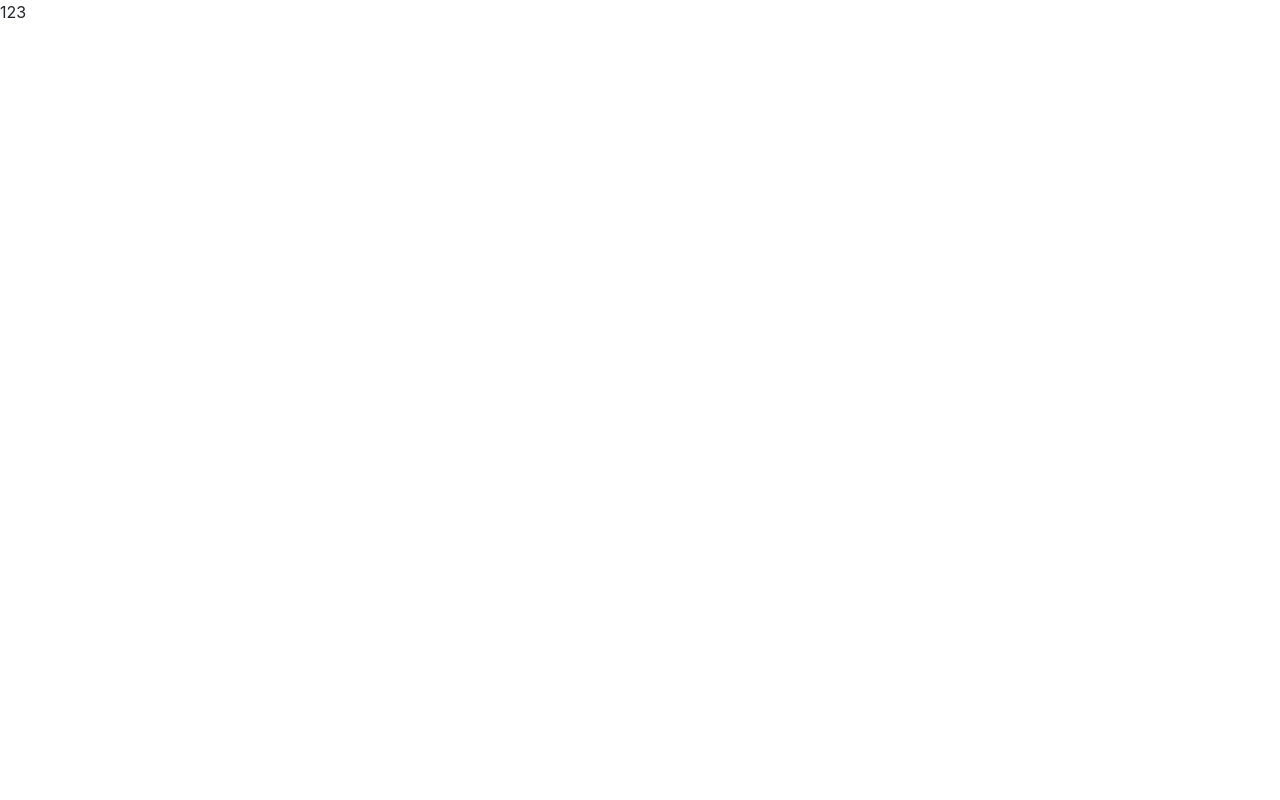
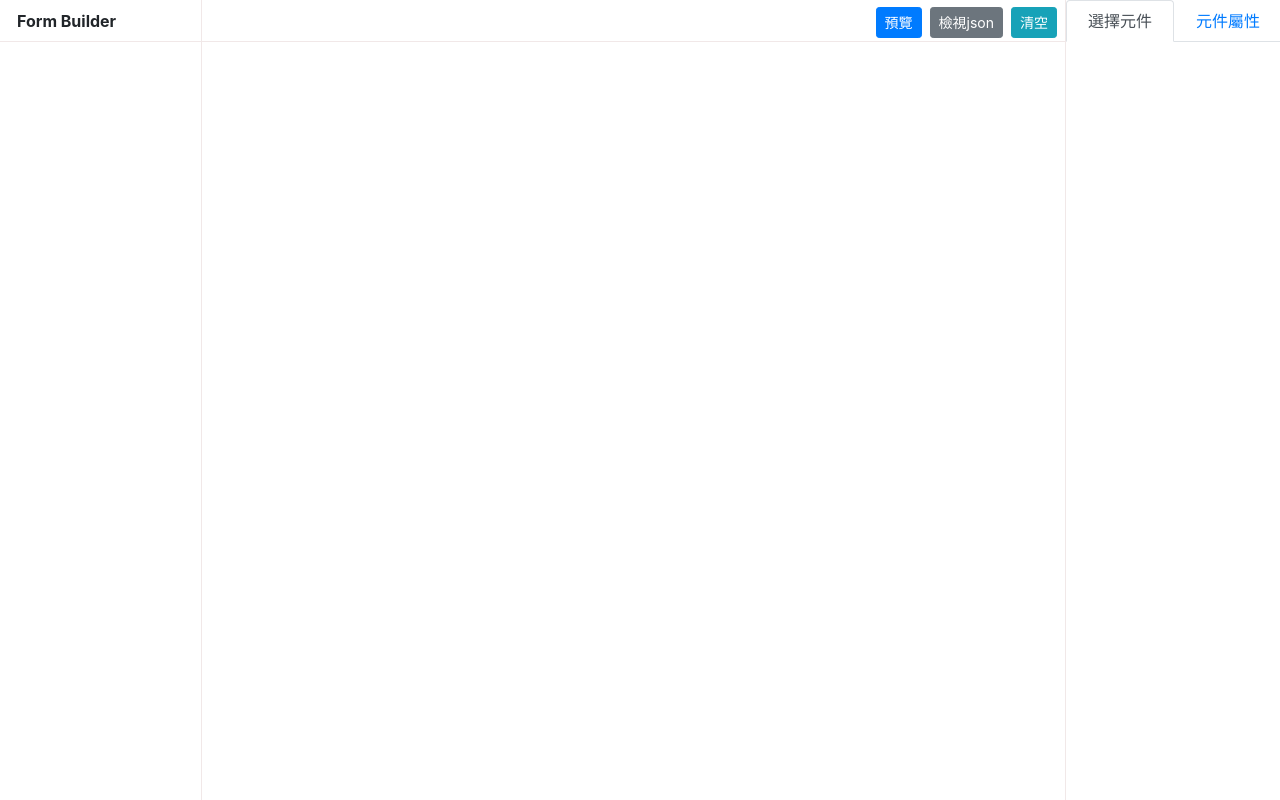
Before and after one commit to 7070587/farm-vue, a Vue app: page /w-home in a window 1280 px wide. Built offline with nearby package versions, Linux system fonts and the light colour scheme.

Commit message:
Update | home.vue | update form builder css layout

```diff
--- a/src/views/home/home.vue
+++ b/src/views/home/home.vue
@@ -1,7 +1,59 @@
 <template>
-    <div>
-        123
-    </div>
+    <b-row>
+        <b-col cols="2">
+            <div class="header">
+                <div>Form Builder</div>
+            </div>
+        </b-col>
+
+        <b-col cols="8">
+            <div class="center">
+                <div class="header">
+                    <div class="float-right">
+                        <b-button
+                            class="mr-2"
+                            size="sm"
+                            variant="primary"
+                        >
+                            預覽
+                        </b-button>
+
+                        <b-button
+                            class="mr-2"
+                            size="sm"
+                            variant="secondary"
+                        >
+                            檢視json
+                        </b-button>
+
+                        <b-button
+                            class="mr-2"
+                            size="sm"
+                            variant="info"
+                        >
+                            清空
+                        </b-button>
+                    </div>
+                </div>
+            </div>
+        </b-col>
+
+        <b-col cols="2">
+            <b-tabs fill>
+                <b-tab
+                    title="選擇元件"
+                    active
+                >
+
+                </b-tab>
+
+                <b-tab title="元件屬性">
+                    <p>元件屬性</p>
+                </b-tab>
+
+            </b-tabs>
+        </b-col>
+    </b-row>
 </template>
 
 <script lang="ts">
@@ -32,14 +84,52 @@ import { Vue, Component } from 'vue-property-decorator';
 //#endregion
 //#endregion
 
+import draggable from 'vuedraggable';
+
+interface IFormBuilderList {
+    label: string;
+    tag: string;
+    type?: string;
+    icon: string;
+    children?: IFormBuilderList[];
+}
+
 @Component({
-    components: {},
+    components: { draggable },
 })
 export default class VuePageClass extends Vue {
     //#region Prop
     //#endregion
 
     //#region Variables
+    private formBuilderList: IFormBuilderList[] = [
+        {
+            label: '顯示元件',
+            tag: 'label',
+            icon: 'fas fa-laptop ',
+            children: [
+                {
+                    label: 'text',
+                    tag: 'div',
+                    type: 'text',
+                    icon: 'fas fa-font',
+                },
+            ],
+        },
+        {
+            label: '輸入元件',
+            tag: 'label',
+            icon: 'fas fa-keyboard ',
+            children: [
+                {
+                    label: 'input text',
+                    tag: 'b-input',
+                    type: 'text',
+                    icon: 'fas fa-edit',
+                },
+            ],
+        },
+    ];
     //#endregion
 
     //#region Computed
@@ -61,6 +151,11 @@ export default class VuePageClass extends Vue {
     //#endregion
 
     //#region View Event
+
+    private cloneComponent(): void {}
+    private onEnd(): void {}
+    private addComponent(): void {}
+
     //#endregion
 
     //#region Other Function
@@ -69,4 +164,29 @@ export default class VuePageClass extends Vue {
 </script>
 
 <style scoped lang="scss">
+$selected-color: #f6f7ff;
+$border-color: #f1e8e8;
+
+::v-deep .col-2,
+.col-8 {
+    padding: 0;
+}
+
+.header {
+    height: 42px;
+    line-height: 42px;
+    border-bottom: 1px solid $border-color;
+
+    div {
+        margin-left: 2rem;
+        font-size: 1rem;
+        font-weight: bold;
+    }
+}
+
+.center {
+    height: 100vh;
+    border-left: 1px solid $border-color;
+    border-right: 1px solid $border-color;
+}
 </style>
```
